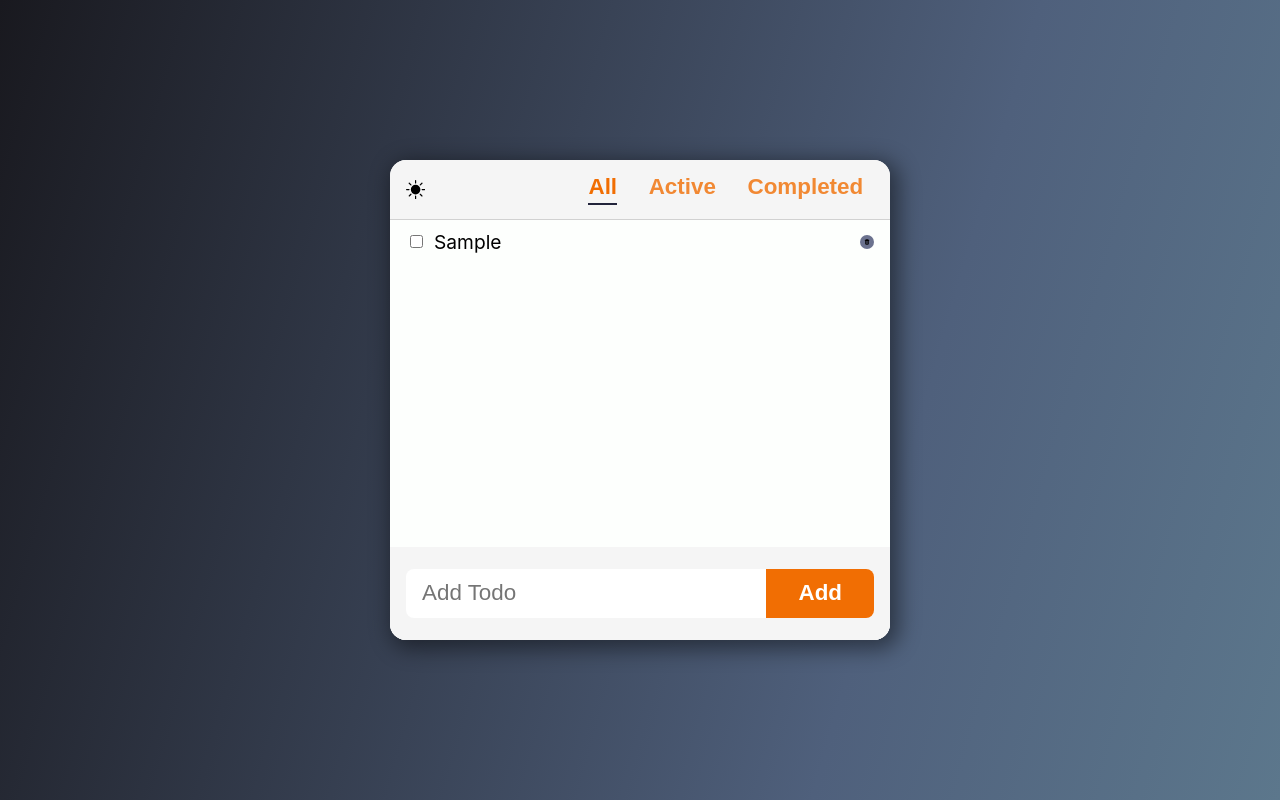
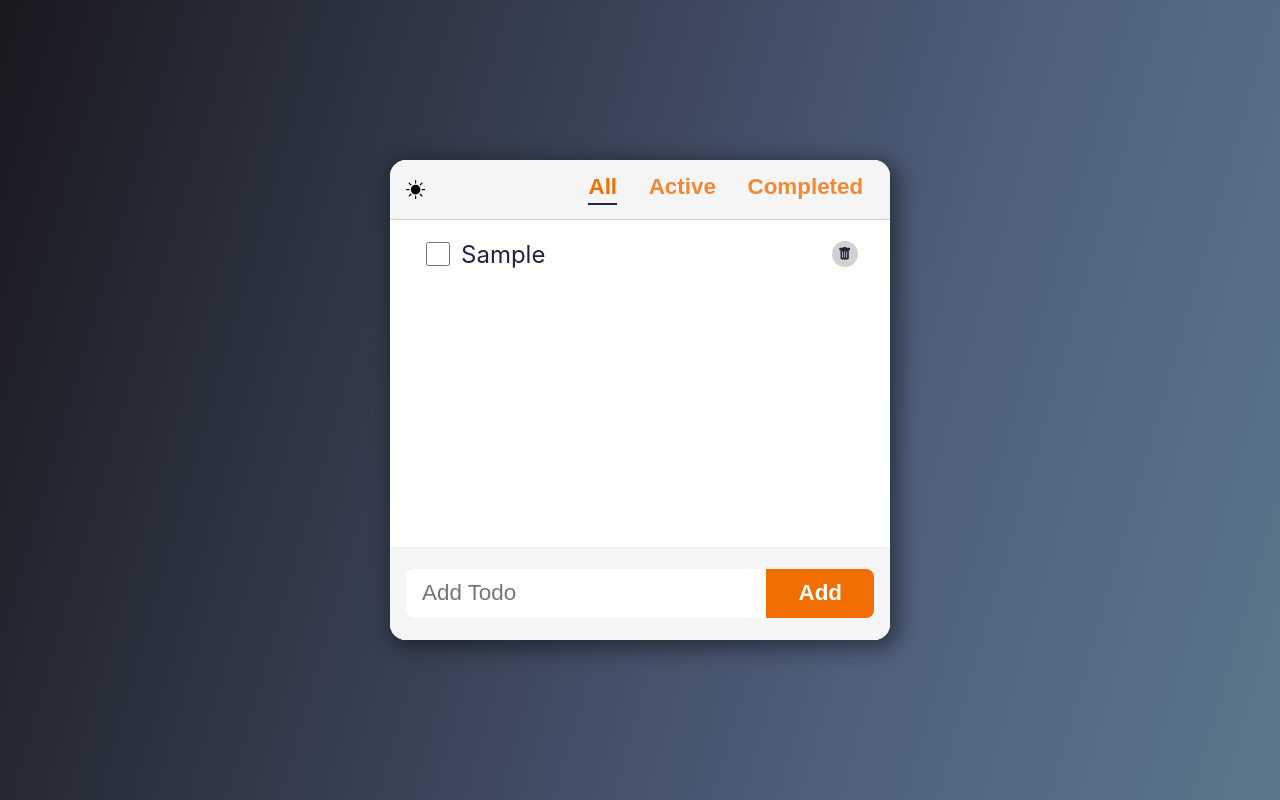
Before and after one commit to gunil0610/dc-todo-challenge, a React (Create React App) app: page / in a window 1280 px wide. Both pictures are taken after typing "Sample" into the empty fields and a click on the button "Add". Built offline with nearby package versions, Linux system fonts and the light colour scheme.

Commit message:
feat: style todo, scrollbar

```diff
--- a/src/components/Todo/Todo.module.css
+++ b/src/components/Todo/Todo.module.css
@@ -2,29 +2,44 @@
   display: flex;
   justify-content: space-between;
   align-items: center;
+  padding: 0.5rem 1rem;
+  margin: 0.1rem 0;
+  color: var(--color-text);
 }
 
-.todoCheckbox {
-  color: orange;
+.checkbox {
+  width: 1.5rem;
+  height: 1.5rem;
+  color: var(--color-accent);
   cursor: pointer;
 }
 
-.todoText {
-  flex: 1;
-  text-align: left;
-  padding: 0px 8px;
-  margin: 0px;
+.text {
+  flex: 1 1 0%;
+  margin-left: 0.5rem;
+  font-size: 1.5rem;
 }
 
-.todoTextCompleted {
+.text.completed {
   text-decoration: line-through;
-  color: #6b728e;
+  color: var(--color-grey);
 }
 
-.deleteTodo {
-  background: #6b728e;
-  padding: 4px;
-  font-size: 14px;
+.icon {
+  width: 26px;
+  height: 26px;
+  background-color: var(--color-grey);
   border-radius: 50%;
+  transition: all 150ms ease-out;
+}
+
+.icon:hover {
+  background-color: var(--color-accent);
+  transform: rotate(15deg) scale(1.2);
+}
+
+.button {
+  color: var(--color-text);
+  background-color: transparent;
   cursor: pointer;
 }
--- a/src/components/Todo/Todo.tsx
+++ b/src/components/Todo/Todo.tsx
@@ -15,25 +15,27 @@
     onUpdate({ ...todo, status: e.target.checked ? "completed" : "active" });
   };
   return (
-    <li key={todo.id} className={styles.todoListItem}>
+    <li className={styles.todoListItem}>
       <input
-        className={styles.todoCheckbox}
+        className={styles.checkbox}
         type="checkbox"
         id="checkbox"
         checked={todo.status === "completed"}
         onChange={handleChange}
       />
-      <p
-        className={`${styles.todoText} ${
-          todo.status === "completed" && styles.todoTextCompleted
+      <label
+        htmlFor="checkbox"
+        className={`${styles.text} ${
+          todo.status === "completed" && styles.completed
         }`}
       >
         {todo.text}
-      </p>
-      <BsTrashFill
-        onClick={() => onDelete(todo)}
-        className={styles.deleteTodo}
-      />
+      </label>
+      <span className={styles.icon}>
+        <button onClick={() => onDelete(todo)} className={styles.button}>
+          <BsTrashFill />
+        </button>
+      </span>
     </li>
   );
 };
--- a/src/components/TodoList/TodoList.module.css
+++ b/src/components/TodoList/TodoList.module.css
@@ -1,6 +1,7 @@
 /* List */
 .todoContainer {
   height: 100%;
+  min-height: 0;
   display: flex;
   flex-direction: column;
   background: var(--color-bg);
--- a/src/index.css
+++ b/src/index.css
@@ -5,6 +5,7 @@
   --color-text: #22243b;
   --color-accent: #f16e03;
   --color-white: #fff;
+  --color-scrollbar: #aaa7a7;
 }
 
 body {
@@ -61,3 +62,19 @@
   outline: none;
   border: none;
 }
+
+::-webkit-scrollbar {
+  width: 0.5rem;
+}
+
+::-webkit-scrollbar-track {
+  background-color: var(--color-bg-dark);
+}
+
+::-webkit-scrollbar-thumb {
+  background-color: var(--color-scrollbar);
+}
+
+::-webkit-scrollbar-thumb:hover {
+  background-color: var(--color-accent);
+}
```
